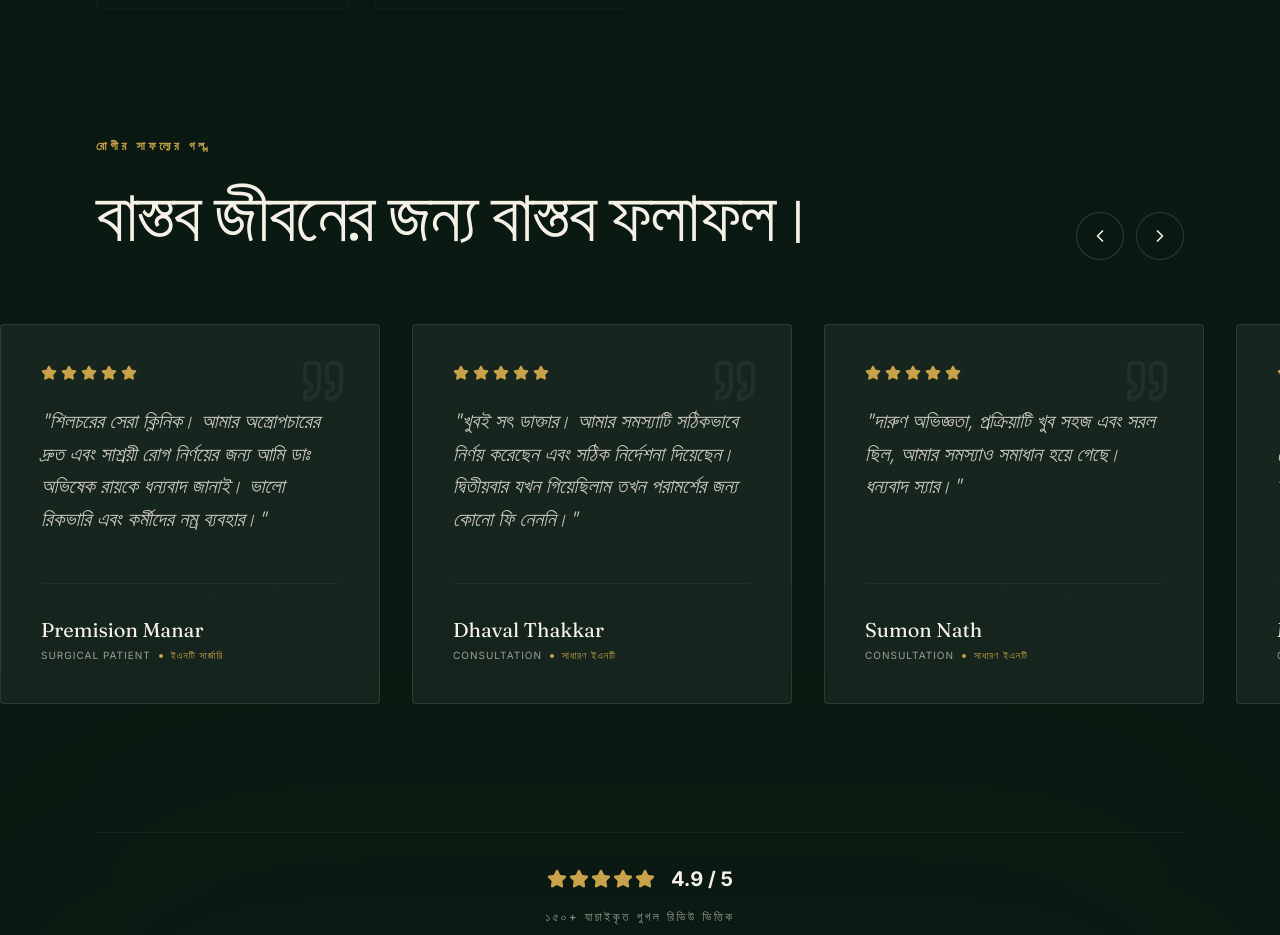
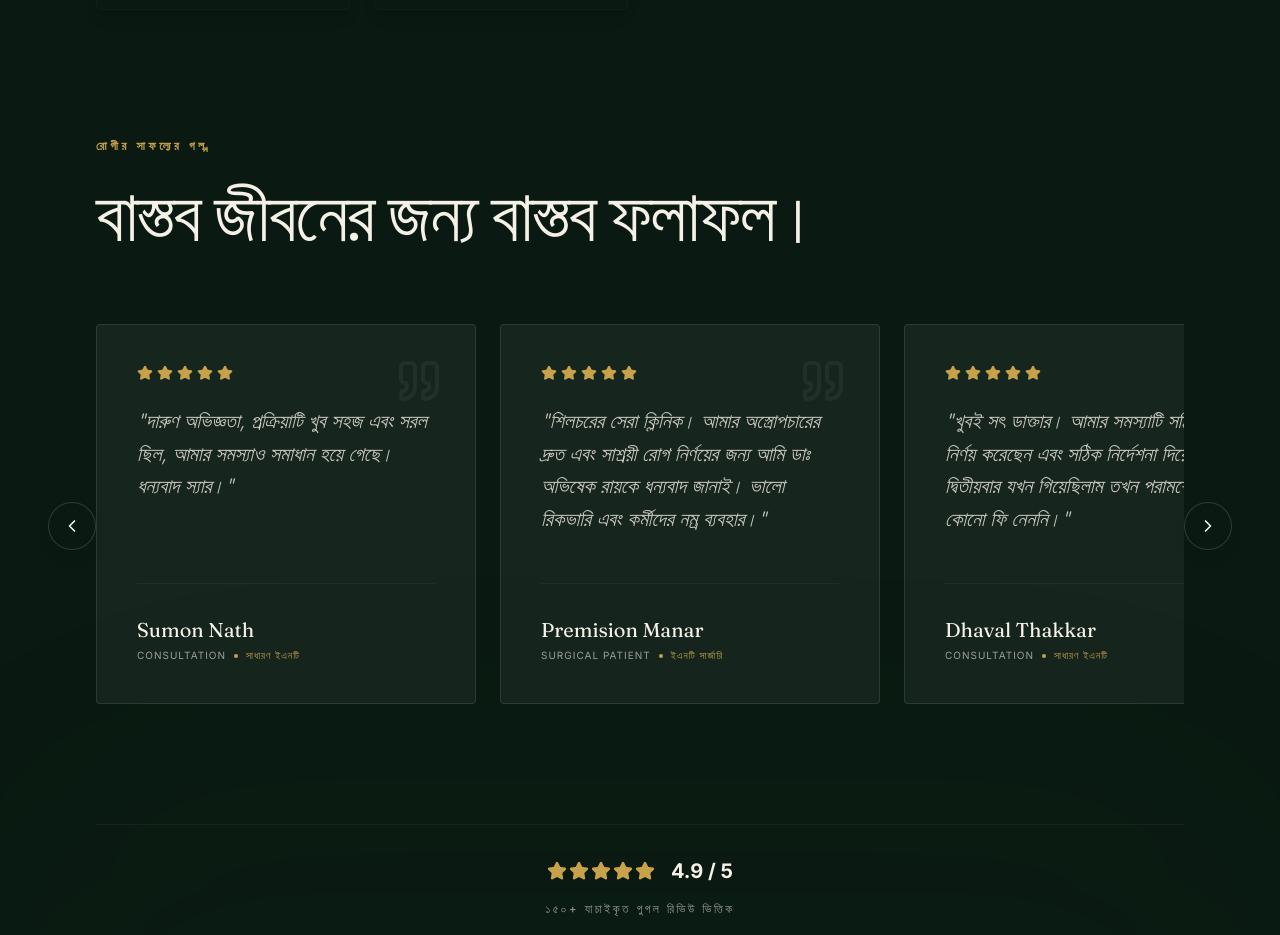
Before and after one commit to Habib7442/ent-clinic-silchar, a Next.js app: page /bn in a window 1280 px wide. Shown: the part 3080-4015 px from the top of the page. Built offline with nearby package versions, Linux system fonts and the light colour scheme.

Commit message:
feat(testimonials): move Sumon Nath review to first and adjust overlay arrows position

```diff
--- a/components/editorial/Testimonials.tsx
+++ b/components/editorial/Testimonials.tsx
@@ -12,6 +12,17 @@ if (typeof window !== "undefined") {
 const testimonials = [
   {
     id: 1,
+    name: "Sumon Nath",
+    role: "Consultation",
+    concern: { en: "General ENT", bn: "সাধারণ ইএনটি" },
+    content: {
+      en: "Good experience the process is simple and Easy, also my problem got solved thanks sir.",
+      bn: "দারুণ অভিজ্ঞতা, প্রক্রিয়াটি খুব সহজ এবং সরল ছিল, আমার সমস্যাও সমাধান হয়ে গেছে। ধন্যবাদ স্যার।"
+    },
+    rating: 5
+  },
+  {
+    id: 2,
     name: "Premision Manar",
     role: "Surgical Patient",
     concern: { en: "ENT Surgery", bn: "ইএনটি সার্জারি" },
@@ -22,24 +33,13 @@ const testimonials = [
     rating: 5
   },
   {
-    id: 2,
+    id: 3,
     name: "Dhaval Thakkar",
     role: "Consultation",
     concern: { en: "General ENT", bn: "সাধারণ ইএনটি" },
     content: {
       en: "Genuine doctor. Properly diagnosed my issue and gave me correct directions. Didn't even charge for consultation when I went there the second time. Highly recommended!",
       bn: "খুবই সৎ ডাক্তার। আমার সমস্যাটি সঠিকভাবে নির্ণয় করেছেন এবং সঠিক নির্দেশনা দিয়েছেন। দ্বিতীয়বার যখন গিয়েছিলাম তখন পরামর্শের জন্য কোনো ফি নেননি।"
-    },
-    rating: 5
-  },
-  {
-    id: 3,
-    name: "Sumon Nath",
-    role: "Consultation",
-    concern: { en: "General ENT", bn: "সাধারণ ইএনটি" },
-    content: {
-      en: "Good experience the process is simple and Easy, also my problem got solved thanks sir.",
-      bn: "দারুণ অভিজ্ঞতা, প্রক্রিয়াটি খুব সহজ এবং সরল ছিল, আমার সমস্যাও সমাধান হয়ে গেছে। ধন্যবাদ স্যার।"
     },
     rating: 5
   },
@@ -109,8 +109,7 @@ export default function Testimonials({ lang }: TestimonialsProps) {
       <div className="absolute bottom-0 left-0 w-full h-1/2 bg-forest/5 blur-[120px] rounded-full translate-y-1/2" />
 
       <div className="max-w-7xl mx-auto relative z-10">
-        <div className="flex flex-col md:flex-row md:items-end md:justify-between mb-12 lg:mb-16 gap-8">
-          <div className="max-w-3xl space-y-4">
+        <div className="max-w-3xl mb-12 lg:mb-16 space-y-4">
           <span className="text-xs uppercase tracking-[0.3em] text-gold font-semibold block">
             {isEn ? "Patient Success Stories" : "রোগীর সাফল্যের গল্প"}
           </span>
@@ -119,28 +118,29 @@ export default function Testimonials({ lang }: TestimonialsProps) {
           </h2>
         </div>
 
-          {/* Navigation buttons */}
-          <div className="flex gap-3 shrink-0">
+        {/* Carousel Wrapper with Side Overlay Navigation Arrows */}
+        <div className="relative group/carousel">
+          {/* Left Side Arrow Button */}
           <button
             onClick={() => scroll("left")}
-              className="w-12 h-12 rounded-full border border-white/15 hover:border-gold/50 flex items-center justify-center text-paper hover:text-gold bg-[#0A1A12] transition-all duration-300 active:scale-95 cursor-pointer"
+            className="absolute left-[-16px] lg:left-[-48px] top-1/2 -translate-y-1/2 z-20 w-12 h-12 rounded-full border border-white/15 hover:border-gold/50 flex items-center justify-center text-paper hover:text-gold bg-[#0A1A12]/90 backdrop-blur-md transition-all duration-300 active:scale-95 cursor-pointer shadow-lg hidden md:flex"
             aria-label={isEn ? "Previous testimonial" : "পূর্ববর্তী প্রশংসাপত্র"}
           >
             <ChevronLeft className="w-5 h-5" />
           </button>
+
+          {/* Right Side Arrow Button */}
           <button
             onClick={() => scroll("right")}
-              className="w-12 h-12 rounded-full border border-white/15 hover:border-gold/50 flex items-center justify-center text-paper hover:text-gold bg-[#0A1A12] transition-all duration-300 active:scale-95 cursor-pointer"
+            className="absolute right-[-16px] lg:right-[-48px] top-1/2 -translate-y-1/2 z-20 w-12 h-12 rounded-full border border-white/15 hover:border-gold/50 flex items-center justify-center text-paper hover:text-gold bg-[#0A1A12]/90 backdrop-blur-md transition-all duration-300 active:scale-95 cursor-pointer shadow-lg hidden md:flex"
             aria-label={isEn ? "Next testimonial" : "পরবর্তী প্রশংসাপত্র"}
           >
             <ChevronRight className="w-5 h-5" />
           </button>
-          </div>
-        </div>
 
           <div
             ref={scrollContainerRef}
-          className="flex flex-row overflow-x-auto snap-x snap-mandatory scroll-smooth scrollbar-none gap-8 pb-8 -mx-6 px-6 lg:-mx-24 lg:px-24"
+            className="flex flex-row overflow-x-auto snap-x snap-mandatory scroll-smooth scrollbar-none gap-6 pb-6 px-1"
           >
           {testimonials.map((item) => (
             <div
@@ -172,6 +172,7 @@ export default function Testimonials({ lang }: TestimonialsProps) {
             </div>
           ))}
         </div>
+      </div>
 
         {/* Trust Badge */}
         <div className="mt-16 lg:mt-24 flex flex-col items-center gap-4 py-8 border-y border-white/5">
```
Lines whose indentation alone changed are shown as unchanged.
